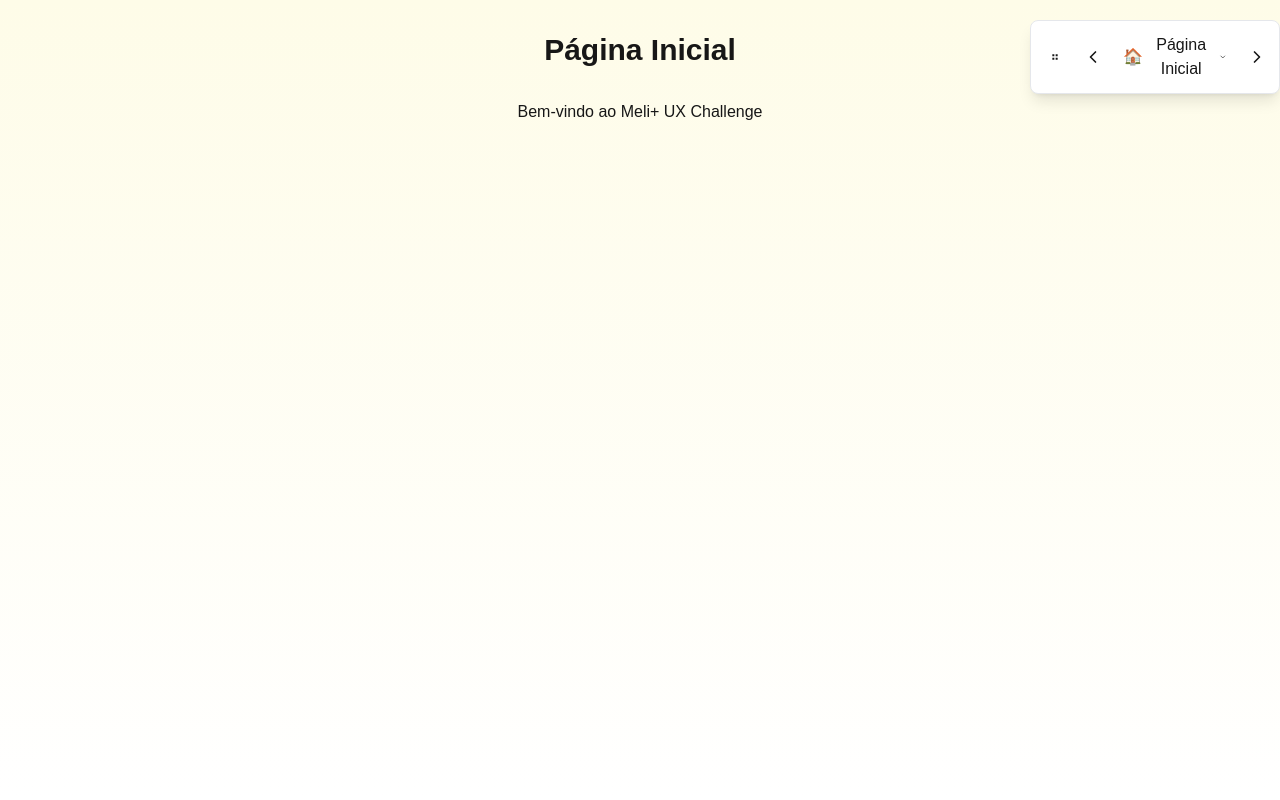
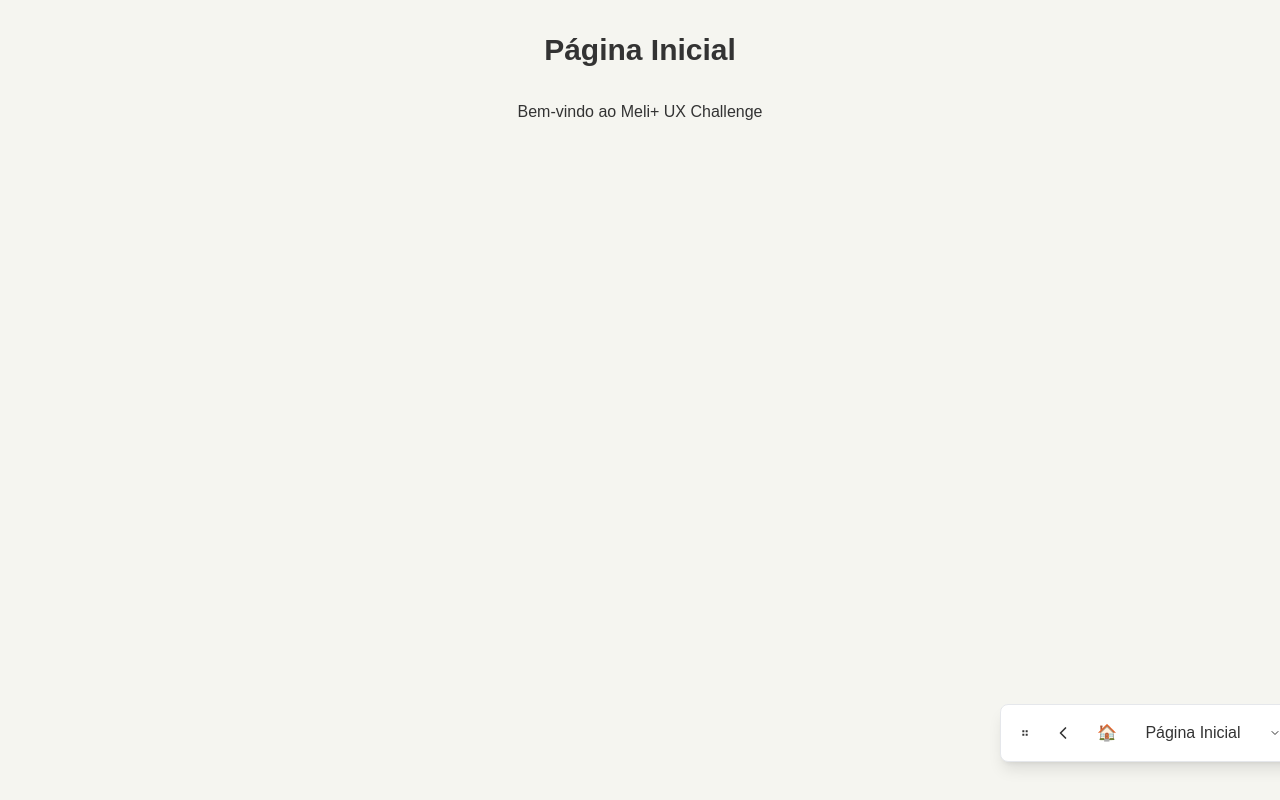
Before and after one commit to bolivaralencastro/mercado-livre-meli-plus-ux-challenge, a Next.js app in the folder app-web/: page / in a window 1280 px wide. Built offline with nearby package versions, Linux system fonts and the light colour scheme.

Commit message:
Ajusta menu flutuante persistente

```diff
--- a/app-web/src/app/globals.css
+++ b/app-web/src/app/globals.css
@@ -50,14 +50,14 @@
 @tailwind utilities;
 
 :root {
-  --background: #ffffff;
-  --foreground: #171717;
+  --background: var(--andes-neutral-100);
+  --foreground: var(--andes-neutral-800);
 }
 
 @media (prefers-color-scheme: dark) {
   :root {
-    --background: #0a0a0a;
-    --foreground: #ededed;
+    --background: var(--andes-neutral-100);
+    --foreground: var(--andes-neutral-800);
   }
 }
 
--- a/app-web/src/app/page.tsx
+++ b/app-web/src/app/page.tsx
@@ -1,6 +1,6 @@
 export default function Home() {
   return (
-    <div className="min-h-screen bg-gradient-to-b from-yellow-50 to-white">
+    <div className="min-h-screen">
       <h1 className="text-3xl font-bold text-center p-8">Página Inicial</h1>
       <p className="text-center">Bem-vindo ao Meli+ UX Challenge</p>
     </div>
--- a/app-web/src/components/layout/MainLayout.tsx
+++ b/app-web/src/components/layout/MainLayout.tsx
@@ -2,7 +2,7 @@
 
 const MainLayout = ({ children }: { children: React.ReactNode }) => {
   return (
-    <main className="min-h-screen bg-gray-100">
+    <main className="min-h-screen">
       {children}
     </main>
   );
--- a/app-web/src/components/ui/SimpleFloatingMenu.tsx
+++ b/app-web/src/components/ui/SimpleFloatingMenu.tsx
@@ -1,6 +1,7 @@
 'use client';
 
-import React, { useState, useRef, useEffect, useCallback } from 'react';
+import React, { useState, useRef, useEffect, useCallback, useMemo } from 'react';
+import { usePathname, useRouter } from 'next/navigation';
 
 interface MenuItem {
   label: string;
@@ -13,19 +14,29 @@
   y: number;
 }
 
+const MENU_STORAGE_KEY = 'floatingMenuPosition';
+const MENU_WIDTH = 280;
+const MENU_HEIGHT = 64;
+const DROPDOWN_WIDTH_CLASS = 'w-52';
+
 const SimpleFloatingMenu = () => {
   const [isOpen, setIsOpen] = useState(false);
+  const [isVisible, setIsVisible] = useState(true);
   const [position, setPosition] = useState<Position>({ x: 0, y: 0 }); // Valor inicial temporário
   const [dragging, setDragging] = useState(false);
   const [offset, setOffset] = useState<{ x: number; y: number } | null>(null);
   const [selectedPage, setSelectedPage] = useState('Página Inicial');
   const [isClient, setIsClient] = useState(false);
 
+  const router = useRouter();
+  const pathname = usePathname();
+
   const menuRef = useRef<HTMLDivElement>(null);
   const dragHandleRef = useRef<HTMLDivElement>(null);
 
-  const menuItems: MenuItem[] = [
+  const menuItems = useMemo<MenuItem[]>(() => ([
     { label: 'Página Inicial', href: '/', icon: '🏠' },
+    { label: 'Programação', href: '/programacao', icon: '💻' },
     { label: 'Briefing', href: '/briefing', icon: '📋' },
     { label: 'Pesquisa', href: '/pesquisa', icon: '🔍' },
     { label: 'Estratégia', href: '/estrategia', icon: '🎯' },
@@ -34,20 +45,66 @@
     { label: 'Protótipo', href: '/prototipo', icon: '🧪' },
     { label: 'Apresentação', href: '/apresentacao', icon: '📊' },
     { label: 'Entrega', href: '/entrega', icon: '📦' },
-    { label: 'Programação', href: '/programacao', icon: '💻' },
-  ];
+  ]), []);
+
+  const clampPosition = useCallback((nextPosition: Position): Position => {
+    if (!isClient) {
+      return nextPosition;
+    }
+
+    const maxX = Math.max(window.innerWidth - MENU_WIDTH, 16);
+    const maxY = Math.max(window.innerHeight - MENU_HEIGHT, 16);
+
+    return {
+      x: Math.min(Math.max(16, nextPosition.x), maxX),
+      y: Math.min(Math.max(16, nextPosition.y), maxY),
+    };
+  }, [isClient]);
+
+  const computeInitialPosition = useCallback((): Position => {
+    const storedPosition = localStorage.getItem(MENU_STORAGE_KEY);
+
+    if (storedPosition) {
+      try {
+        const parsed = JSON.parse(storedPosition) as Position;
+        return clampPosition(parsed);
+      } catch (error) {
+        console.error('Erro ao ler posição do menu:', error);
+      }
+    }
+
+    const horizontalOffset = Math.max(window.innerWidth - MENU_WIDTH, 16);
+    const verticalOffset = Math.max(window.innerHeight - 32 - MENU_HEIGHT, 16);
+
+    return { x: horizontalOffset, y: verticalOffset };
+  }, [clampPosition]);
 
   // Definir posição inicial após montagem do componente
   useEffect(() => {
     setIsClient(true);
-    setPosition({ x: window.innerWidth - 250, y: 20 });
+    setPosition(computeInitialPosition());
 
     const handleResize = () => {
-      setPosition({ x: window.innerWidth - 250, y: 20 });
+      setPosition(prev => clampPosition(prev));
     };
 
     window.addEventListener('resize', handleResize);
     return () => window.removeEventListener('resize', handleResize);
+  }, [clampPosition, computeInitialPosition]);
+
+  useEffect(() => {
+    if (isClient) {
+      localStorage.setItem(MENU_STORAGE_KEY, JSON.stringify(position));
+    }
+  }, [isClient, position]);
+
+  const toggleVisibility = useCallback(() => {
+    setIsVisible(prevVisible => {
+      if (prevVisible) {
+        setIsOpen(false);
+      }
+      return !prevVisible;
+    });
   }, []);
 
   // Funções de arrasto
@@ -63,12 +120,12 @@
 
   const handleMouseMove = useCallback((e: MouseEvent) => {
     if (dragging && offset) {
-      setPosition({
+      setPosition(prev => clampPosition({
         x: e.clientX - offset.x,
         y: e.clientY - offset.y,
-      });
+      }));
     }
-  }, [dragging, offset]);
+  }, [clampPosition, dragging, offset]);
 
   const handleMouseUp = useCallback(() => {
     setDragging(false);
@@ -101,15 +158,37 @@
     return () => document.removeEventListener('mousedown', handleClickOutside);
   }, [isOpen]);
 
+  useEffect(() => {
+    const handleKeyDown = (event: KeyboardEvent) => {
+      if (event.key.toLowerCase() === 'm') {
+        toggleVisibility();
+      }
+    };
+
+    window.addEventListener('keydown', handleKeyDown);
+    return () => window.removeEventListener('keydown', handleKeyDown);
+  }, [toggleVisibility]);
+
+  useEffect(() => {
+    const currentPage = menuItems.find(item => item.href === pathname);
+
+    if (currentPage) {
+      setSelectedPage(currentPage.label);
+    }
+
+    setIsOpen(false);
+  }, [menuItems, pathname]);
+
   // Navegar para página selecionada
   const navigateToPage = (href: string) => {
-    window.location.href = href;
+    router.push(href);
   };
 
   // Navegar para próxima página
   const goToNextPage = () => {
     const currentIndex = menuItems.findIndex(item => item.label === selectedPage);
-    const nextIndex = (currentIndex + 1) % menuItems.length;
+    const safeIndex = currentIndex === -1 ? 0 : currentIndex;
+    const nextIndex = (safeIndex + 1) % menuItems.length;
     const nextPage = menuItems[nextIndex];
     setSelectedPage(nextPage.label);
     navigateToPage(nextPage.href);
@@ -118,14 +197,15 @@
   // Navegar para página anterior
   const goToPrevPage = () => {
     const currentIndex = menuItems.findIndex(item => item.label === selectedPage);
-    const prevIndex = (currentIndex - 1 + menuItems.length) % menuItems.length;
+    const safeIndex = currentIndex === -1 ? 0 : currentIndex;
+    const prevIndex = (safeIndex - 1 + menuItems.length) % menuItems.length;
     const prevPage = menuItems[prevIndex];
     setSelectedPage(prevPage.label);
     navigateToPage(prevPage.href);
   };
 
   // Não renderizar nada durante a renderização do servidor
-  if (!isClient) {
+  if (!isClient || !isVisible) {
     return null;
   }
 
@@ -169,7 +249,7 @@
       <div className="relative">
         <button
           onClick={() => setIsOpen(!isOpen)}
-          className="flex items-center space-x-2 px-2 py-1 rounded hover:bg-gray-100"
+          className={`flex items-center justify-between space-x-2 px-3 py-2 rounded hover:bg-gray-100 ${DROPDOWN_WIDTH_CLASS}`}
           aria-haspopup="true"
           aria-expanded={isOpen}
         >
@@ -182,7 +262,7 @@
 
         {/* Dropdown */}
         {isOpen && (
-          <div className="absolute left-0 mt-1 w-48 bg-white border border-gray-200 rounded-md shadow-lg z-10 max-h-60 overflow-y-auto">
+          <div className={`absolute left-0 mt-1 ${DROPDOWN_WIDTH_CLASS} bg-white border border-gray-200 rounded-md shadow-lg z-10 max-h-60 overflow-y-auto`}>
             <ul>
               {menuItems.map((item, index) => (
                 <li key={index}>
```
